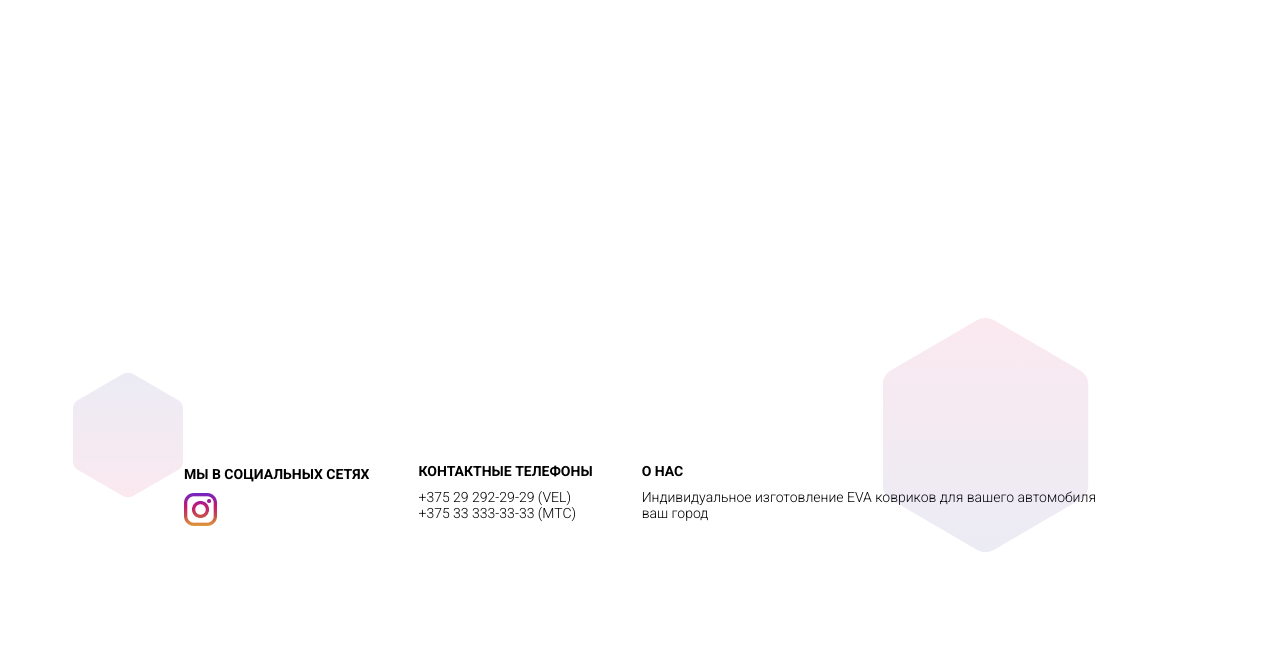
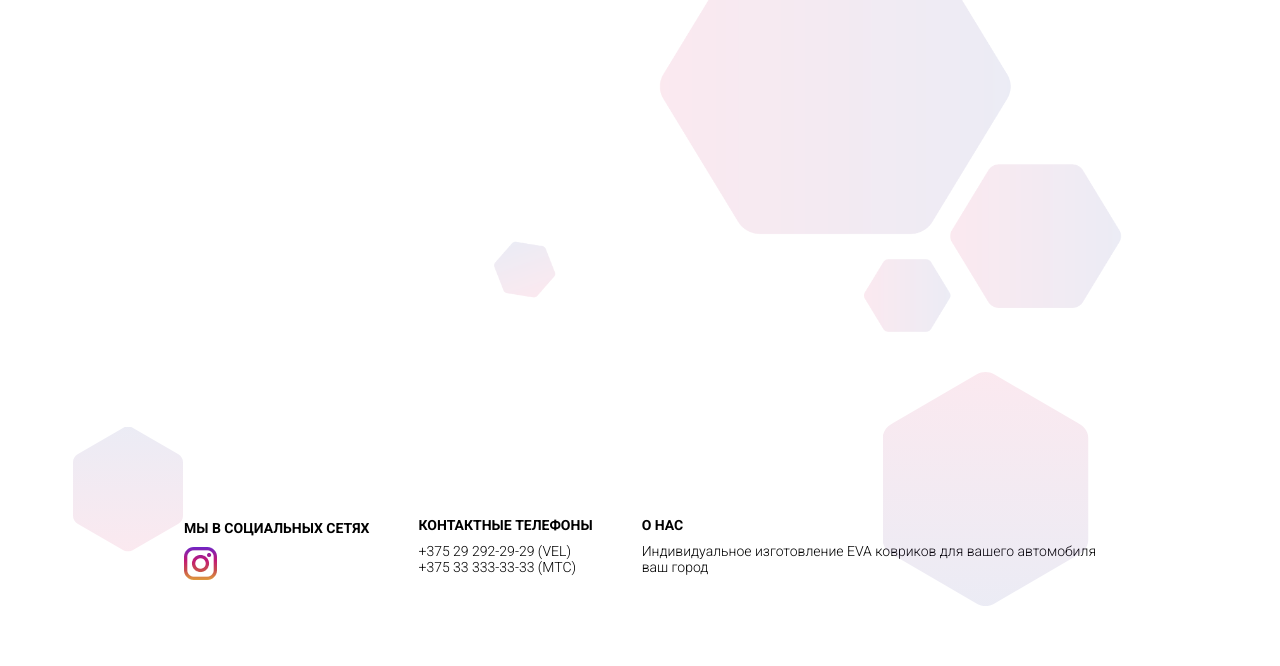
Before and after one commit to Le5ya/Evarug, a plain HTML site: page index.html in a window 1280 px wide. Shown: the part 594-1260 px from the top of the page. Before the commit the page ends 1206 px from the top, so only its background shows below. Drawn offline with Linux system fonts and the light colour scheme.

Commit message:
try to guess

```diff
--- a/css/style.css
+++ b/css/style.css
@@ -110,6 +110,19 @@ ul > li {
   padding-top: 19rem;
 }
 .main-display__right {
+  position: relative;
+  margin-top: 21.8rem;
+  width: 74.5rem;
+  margin-left: -27.4rem;
+  padding-left: 14.4rem;
+  padding-right: 6.8rem;
+  height: 52.2rem;
+  background: url("../img/mat-right.png");
+  background-size: 100% 100%;
+}
+.main-display__right-img {
+  position: absolute;
+  margin-top: -7.6rem;
   width: 53.3rem;
   height: 68.6rem;
 }
--- a/index.html
+++ b/index.html
@@ -64,12 +64,15 @@
         <div class="main-display__center">
           <div class="main-display__left">
             <h1 class="main-display__header">Инновационные коврики
-              для автомобиля</h1>
+              для&nbspавтомобиля</h1>
             <div class="main-display__subheader">в вашем городе</div>
             <button type="button" class="main-display__button">ЗАКАЗАТЬ</button>
           </div>
           <div class="main-display__right">
-            <img src="img/car-mat.png" alt="car-mat">
+            <div class="main-display__right-img">
+                <img src="img/car-mat.png" alt="car-mat">
+            </div>
+
           </div>
         </div>
       </div>
```
Also changed, not shown: img/mat-right.png (added).
